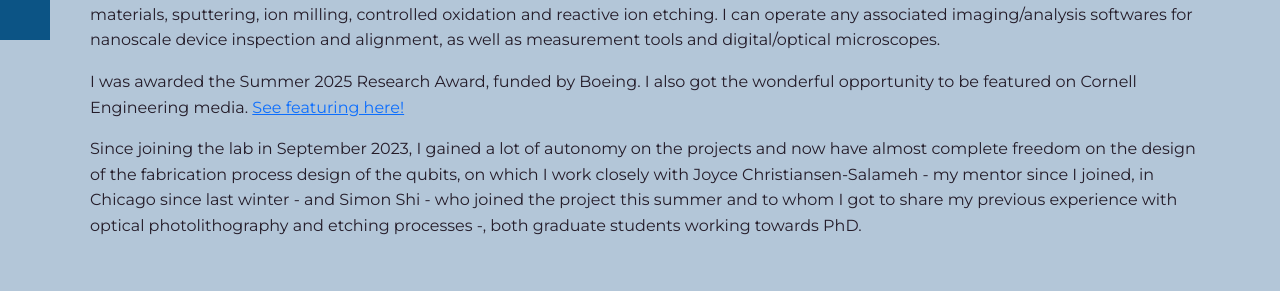
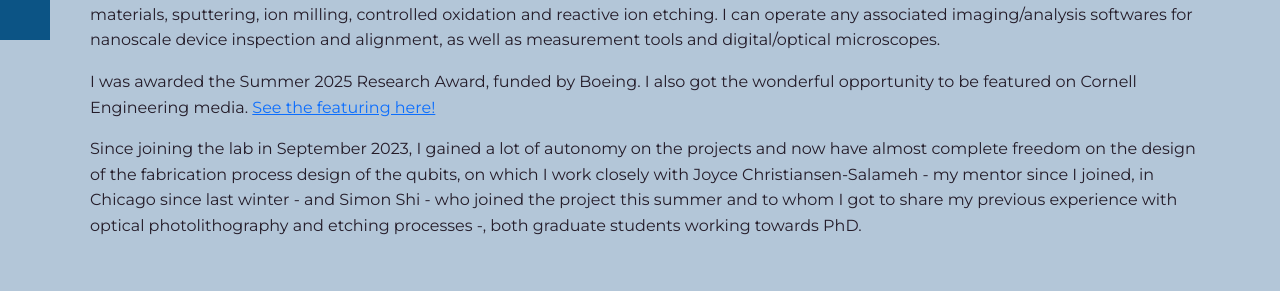
Before and after one commit to aloysemaille/AloyseMaillePortfolio, a Jekyll site: the page built from _projects/AZT_Group.md, in a window 1280 px wide. Shown: the part 860-1151 px from the top of the page. Built offline with Jekyll 4.4.1, drawn with Linux system fonts in a browser that asks for light colours; some web fonts are replaced.

```diff
--- a/_projects/AZT_Group.md
+++ b/_projects/AZT_Group.md
@@ -66,7 +66,7 @@ image: /assets/images/ZT6.png
 
 <p>I am proficient in advanced fabrication techniques including optical and electron-beam photolithography processes, dry transfer of 2D materials, sputtering, ion milling, controlled oxidation and reactive ion etching. I can operate any associated imaging/analysis softwares for nanoscale device inspection and alignment, as well as measurement tools and digital/optical microscopes. </p>
 
-<p>I was awarded the Summer 2025 Research Award, funded by Boeing. I also got the wonderful opportunity to be featured on Cornell Engineering media. <a href="https://www.linkedin.com/posts/cornell-engineering_aloyse-maille-27-fabricates-quantum-resonators-activity-7370826875004198935-8iyo?utm_source=share&utm_medium=member_desktop&rcm=ACoAAETesJYBOvL9oqfU1LiZcU4lG65tGHJjiYM" target="_blank">See featuring here!</a></p>
+<p>I was awarded the Summer 2025 Research Award, funded by Boeing. I also got the wonderful opportunity to be featured on Cornell Engineering media. <a href="https://www.linkedin.com/posts/cornell-engineering_aloyse-maille-27-fabricates-quantum-resonators-activity-7370826875004198935-8iyo?utm_source=share&utm_medium=member_desktop&rcm=ACoAAETesJYBOvL9oqfU1LiZcU4lG65tGHJjiYM" target="_blank">See the featuring here!</a></p>
 
 <p>Since joining the lab in September 2023, I gained a lot of autonomy on the projects and now have almost complete freedom on the design of the fabrication process design of the qubits, on which I work closely with Joyce Christiansen-Salameh - my mentor since I joined, in Chicago since last winter - and Simon Shi - who joined the project this summer and to whom I got to share my previous experience with optical photolithography and etching processes -, both graduate students working towards PhD.</p>
 </div>
```
